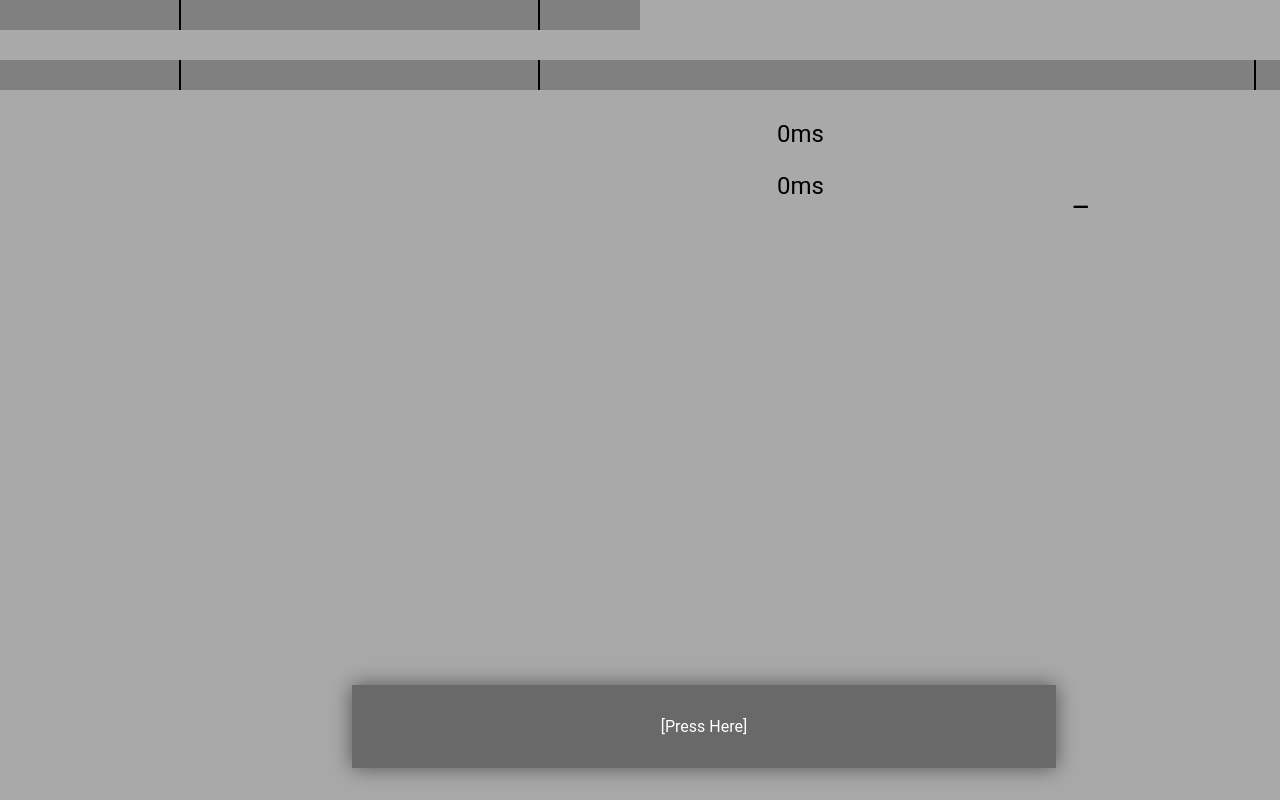
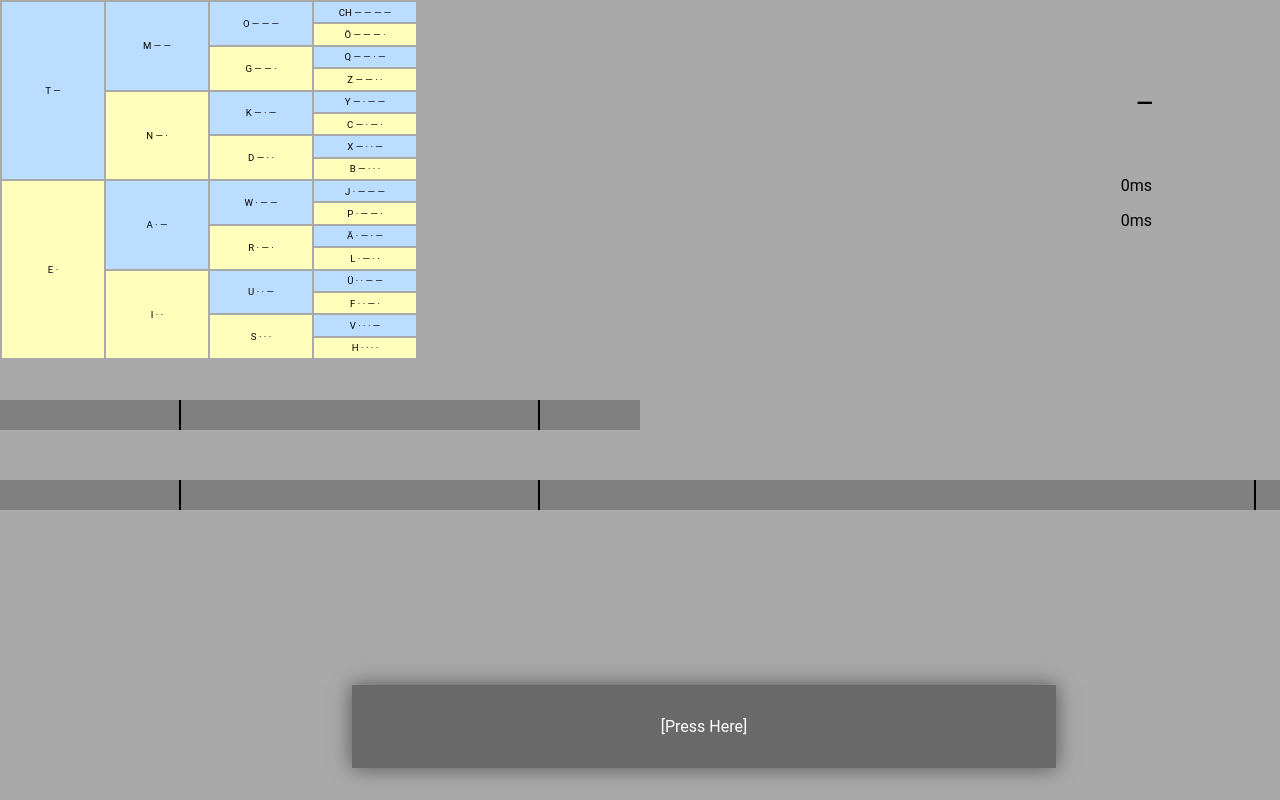
Before and after one commit to gmathews/learnCW, a plain HTML site: page index.html in a window 1280 px wide. Drawn offline with Linux system fonts and the light colour scheme.

Commit message:
Added in visual character guide and started map

```diff
--- a/CWTranslate.js
+++ b/CWTranslate.js
@@ -43,6 +43,7 @@ class CWTranslator{
         if( this.elements.length > numberOfElementsToStore ){
             this.elements.shift();
         }
+        // TODO: Add this back in if it works
         // this._updateAverageDotSize();
     }
 
@@ -52,10 +53,6 @@ class CWTranslator{
             return prev + curr;
         }) / this.elements.length;
         this.averageDotSize = Math.max( 1, avg ); // Make sure this is never 0
-    }
-    // TODO: given some n elements, determine the symbol they represent
-    convertCodeToSymbol( elements ){
-
     }
 
     static _between( min, num, max ){
--- /dev/null
+++ b/characterMap.js
@@ -0,0 +1,3 @@
+class CharacterMap{
+
+}
--- a/index.html
+++ b/index.html
@@ -13,8 +13,78 @@
     </head>
     <body>
 
+        <script src="characterMap.js" type="application/javascript"></script>
         <script src="CWTranslate.js" type="application/javascript"></script>
         <script src="main.js" type="application/javascript"></script>
+        <div>
+            <table class="characterTree" summary="Where we are in the character tree">
+                <tbody>
+                    <tr>
+                        <td rowspan="8" class="treeDash">T&nbsp;—</td>
+                        <td rowspan="4" class="treeDash">M&nbsp;— —</td>
+                        <td rowspan="2" class="treeDash">O&nbsp;— — —</td>
+                        <td class="treeDash">CH&nbsp;— — — —</td>
+                    </tr>
+                    <tr>
+                        <td class="treeDot">Ö&nbsp;— — — ·</td>
+                    </tr>
+                    <tr>
+                        <td rowspan="2" class="treeDot" >G&nbsp;— — ·</td>
+                        <td class="treeDash">Q&nbsp;— — · —</td>
+                    </tr>
+                    <tr>
+                        <td class="treeDot" >Z&nbsp;— — · ·</td>
+                    </tr>
+                    <tr>
+                        <td rowspan="4" class="treeDot" >N&nbsp;— ·</td>
+                        <td rowspan="2" class="treeDash">K&nbsp;— · —</td>
+                        <td class="treeDash">Y&nbsp;— · — —</td>
+                    </tr>
+                    <tr>
+                        <td class="treeDot" >C&nbsp;— · — ·</td>
+                    </tr>
+                    <tr>
+                        <td rowspan="2" class="treeDot" >D&nbsp;— · ·</td>
+                        <td class="treeDash">X&nbsp;— · · —</td>
+                    </tr>
+                    <tr>
+                        <td class="treeDot" >B&nbsp;— · · ·</td>
+                    </tr>
+                    <tr>
+                        <td rowspan="8" class="treeDot" >E&nbsp;·</td>
+                        <td rowspan="4" class="treeDash">A&nbsp;· —</td>
+                        <td rowspan="2" class="treeDash">W&nbsp;· — —</td>
+                        <td class="treeDash">J&nbsp;· — — —</td>
+                    </tr>
+                    <tr>
+                        <td class="treeDot" >P&nbsp;· — — ·</td>
+                    </tr>
+                    <tr>
+                        <td rowspan="2" class="treeDot" >R&nbsp;· — ·</td>
+                        <td class="treeDash">Ä&nbsp;· — · —</td>
+                    </tr>
+                    <tr>
+                        <td class="treeDot" >L&nbsp;· — · ·</td>
+                    </tr>
+                    <tr>
+                        <td rowspan="4" class="treeDot" >I&nbsp;· ·</td>
+                        <td rowspan="2" class="treeDash">U&nbsp;· · —</td>
+                        <td class="treeDash">Ü&nbsp;· · — —</td>
+                    </tr>
+                    <tr>
+                        <td class="treeDot" >F&nbsp;· · — ·</td>
+                    </tr>
+                    <tr>
+                        <td rowspan="2" class="treeDot" >S&nbsp;· · ·</td>
+                        <td class="treeDash">V&nbsp;· · · —</td>
+                    </tr>
+                    <tr>
+                        <td class="treeDot" >H&nbsp;· · · ·</td>
+                    </tr>
+                </tbody>
+            </table>
+        </div>
+
         <div class="toneType">
             <p id="toneType">_</p>
         </div>
@@ -22,6 +92,7 @@
             <p id="toneTime">0ms</p>
             <p id="silenceTime">0ms</p>
         </div>
+        <!-- Progress Bars -->
         <div id="overflowProgress">
             <div id="overflowBar"></div>
         </div>
@@ -43,6 +114,8 @@
         <div id="gapElementProgress">
             <div id="gapElementBar"></div>
         </div>
+        <!-- End Progress Bars -->
+
         <div class="keyButton" onmousedown="createToneGenerator()" onmouseup="beQuiet()">
             <a id="key"  href="#">[Press Here]</a>
         </div>
--- a/main.js
+++ b/main.js
@@ -5,6 +5,8 @@ const frequency = 600; // Tone frequency
 
 // Setup a tone generator
 const audioContext = new (window.AudioContext || window.webkitAudioContext)();
+const toneTranslator = new CWTranslator();
+const characterMap = new CharacterMap();
 
 let soundPlaying = false;
 let keyPressed = 0;
@@ -12,7 +14,6 @@ let currentOscillator = 0;
 let toneStart = 0;
 let silenceStart = 0;
 let updater = 0;
-let toneTranslator = new CWTranslator();
 
 // Update the width of the progress bar and if modifyColor is true, the color of it.
 // startingPercentage allows the bar to stay red until we hit the starting percentage
--- a/style.css
+++ b/style.css
@@ -21,21 +21,24 @@ a {
     text-decoration: none;
 }
 
-.keyButton {
+.characterTree{
     position: fixed;
-    left: 25%;
-    bottom: 0;
-    background: dimgrey;
-    box-shadow: 0 0 20px rgba(0, 0, 0, 0.5);
     text-align: center;
-    padding: 2em;
-    margin: 2em;
-    width: 50%;
+    font-size: 60%;
+    height: 45%;
+}
+.treeDot{
+    background-color: #FFFFBB;
+    width: 100px;
+}
+.treeDash{
+    background-color: #BBDDFF;
+    width: 100px;
 }
 
 #dotProgress{
     position: fixed;
-    top: 0;
+    top: 50%;
     left: 0;
     width: 14%;
     background-color: grey;
@@ -47,7 +50,7 @@ a {
 }
 #dashProgress{
     position: fixed;
-    top: 0;
+    top: 50%;
     left: 0;
     width: 42%;
     background-color: grey;
@@ -59,7 +62,7 @@ a {
 }
 #overflowProgress{
     position: fixed;
-    top: 0;
+    top: 50%;
     left: 0;
     width: 50%;
     background-color: grey;
@@ -72,7 +75,7 @@ a {
 
 #gapOverflowProgress{
     position: fixed;
-    top: 60px;
+    top: 60%;
     left: 0;
     width: 100%;
     background-color: grey;
@@ -84,7 +87,7 @@ a {
 }
 #gapWordProgress{
     position: fixed;
-    top: 60px;
+    top: 60%;
     left: 0;
     width: 98%;
     background-color: grey;
@@ -96,7 +99,7 @@ a {
 }
 #gapLetterProgress{
     position: fixed;
-    top: 60px;
+    top: 60%;
     left: 0;
     width: 42%;
     background-color: grey;
@@ -108,7 +111,7 @@ a {
 }
 #gapElementProgress{
     position: fixed;
-    top: 60px;
+    top: 60%;
     left: 0;
     width: 14%;
     background-color: grey;
@@ -119,21 +122,27 @@ a {
     height: 30px;
 }
 
-.toneType {
+.toneType{
     position: fixed;
     right: 10%;
-    top: 10%;
-    text-align: center;
-    padding: 1em;
-    margin: 1em;
+    top: 5%;
     font-size: 200%;
 }
-.toneTime {
+.toneTime{
     position: fixed;
-    right: 30%;
-    top: 1em;
+    right: 10%;
+    top: 20%;
     text-align: right;
+}
+
+.keyButton {
+    position: fixed;
+    left: 25%;
+    bottom: 0;
+    background: dimgrey;
+    box-shadow: 0 0 20px rgba(0, 0, 0, 0.5);
+    text-align: center;
     padding: 2em;
-    margin: 1em;
-    font-size: 150%;
+    margin: 2em;
+    width: 50%;
 }
```
